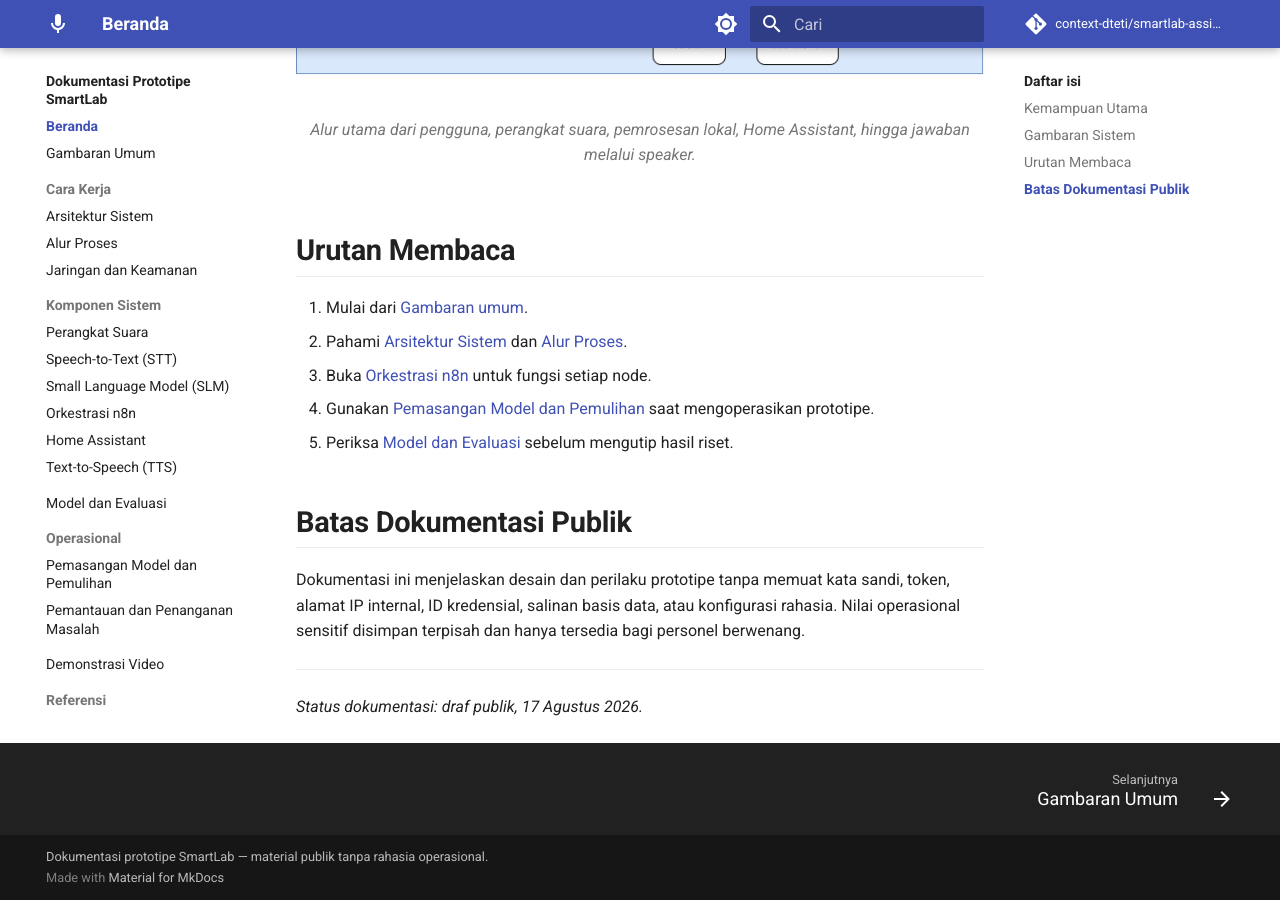
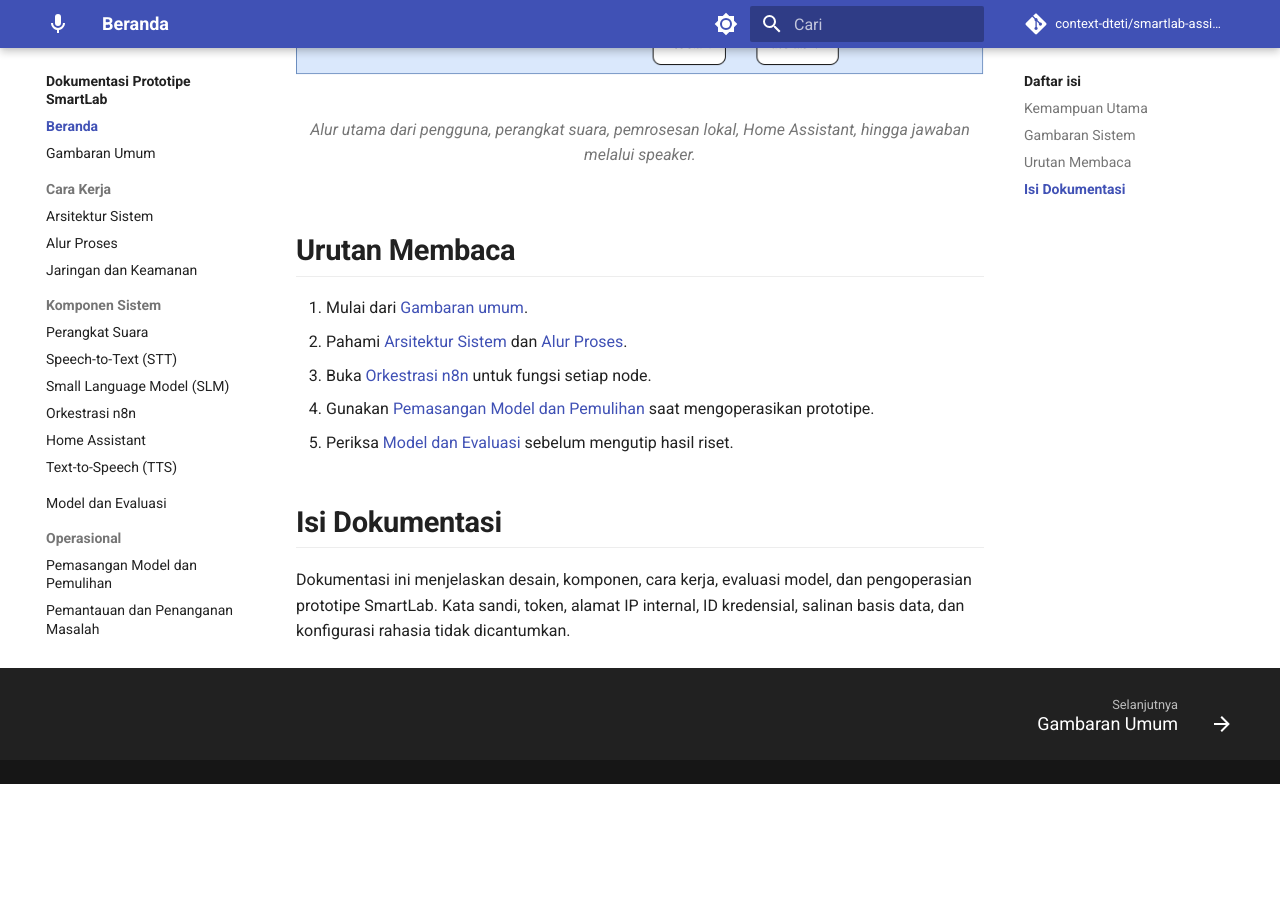
Before and after one commit to context-dteti/smartlab-assistant, an MkDocs documentation site: the page built from docs/index.md, in a window 1280 px wide and 900 px high, scrolled down 978 px. Built offline with MkDocs 1.6.1 and Material for MkDocs 9.7.7, drawn with Linux system fonts in a browser that asks for light colours; comment, search, counter and statistics services are not loaded; after the commit the page ends 1762 px from its top, so only the background shows below that.

Commit message:
updates: content

```diff
--- a/docs/index.md
+++ b/docs/index.md
@@ -28,10 +28,6 @@ SmartLab adalah prototipe asisten suara Bahasa Indonesia untuk pengendalian dan
 4. Gunakan [Pemasangan Model dan Pemulihan](operations/deployment.md) saat mengoperasikan prototipe.
 5. Periksa [Model dan Evaluasi](models/dataset-evaluation.md) sebelum mengutip hasil riset.
 
-## Batas Dokumentasi Publik
+## Isi Dokumentasi
 
-Dokumentasi ini menjelaskan desain dan perilaku prototipe tanpa memuat kata sandi, token, alamat IP internal, ID kredensial, salinan basis data, atau konfigurasi rahasia. Nilai operasional sensitif disimpan terpisah dan hanya tersedia bagi personel berwenang.
-
----
-
-_Status dokumentasi: draf publik, 17 Agustus 2026._
+Dokumentasi ini menjelaskan desain, komponen, cara kerja, evaluasi model, dan pengoperasian prototipe SmartLab. Kata sandi, token, alamat IP internal, ID kredensial, salinan basis data, dan konfigurasi rahasia tidak dicantumkan.
--- a/mkdocs.yml
+++ b/mkdocs.yml
@@ -1,8 +1,8 @@
 site_name: Dokumentasi Prototipe SmartLab
 site_description: Dokumentasi arsitektur, komponen, operasi, dan evaluasi prototipe asisten suara privat SmartLab.
-site_url: https://context-dteti.github.io/smartlab-assistant.github.io/
-repo_url: https://github.com/context-dteti/smartlab-assistant.github.io
-repo_name: context-dteti/smartlab-assistant.github.io
+site_url: https://context.my.id/smartlab-assistant/
+repo_url: https://github.com/context-dteti/smartlab-assistant
+repo_name: context-dteti/smartlab-assistant
 edit_uri: edit/main/docs/
 
 theme:
@@ -58,6 +58,9 @@ nav:
 
 plugins:
   - search
+  - git-revision-date-localized:
+      type: date
+      enable_creation_date: false
 
 markdown_extensions:
   - admonition
@@ -76,4 +79,5 @@ markdown_extensions:
 extra_css:
   - stylesheets/extra.css
 
-copyright: Dokumentasi prototipe SmartLab — material publik tanpa rahasia operasional.
+extra:
+  generator: false
--- a/requirements.txt
+++ b/requirements.txt
@@ -1,2 +1,3 @@
 mkdocs>=1.6,<2
 mkdocs-material>=9.6,<10
+mkdocs-git-revision-date-localized-plugin>=1.4,<2
```
Also changed, not shown: 1 other file.
